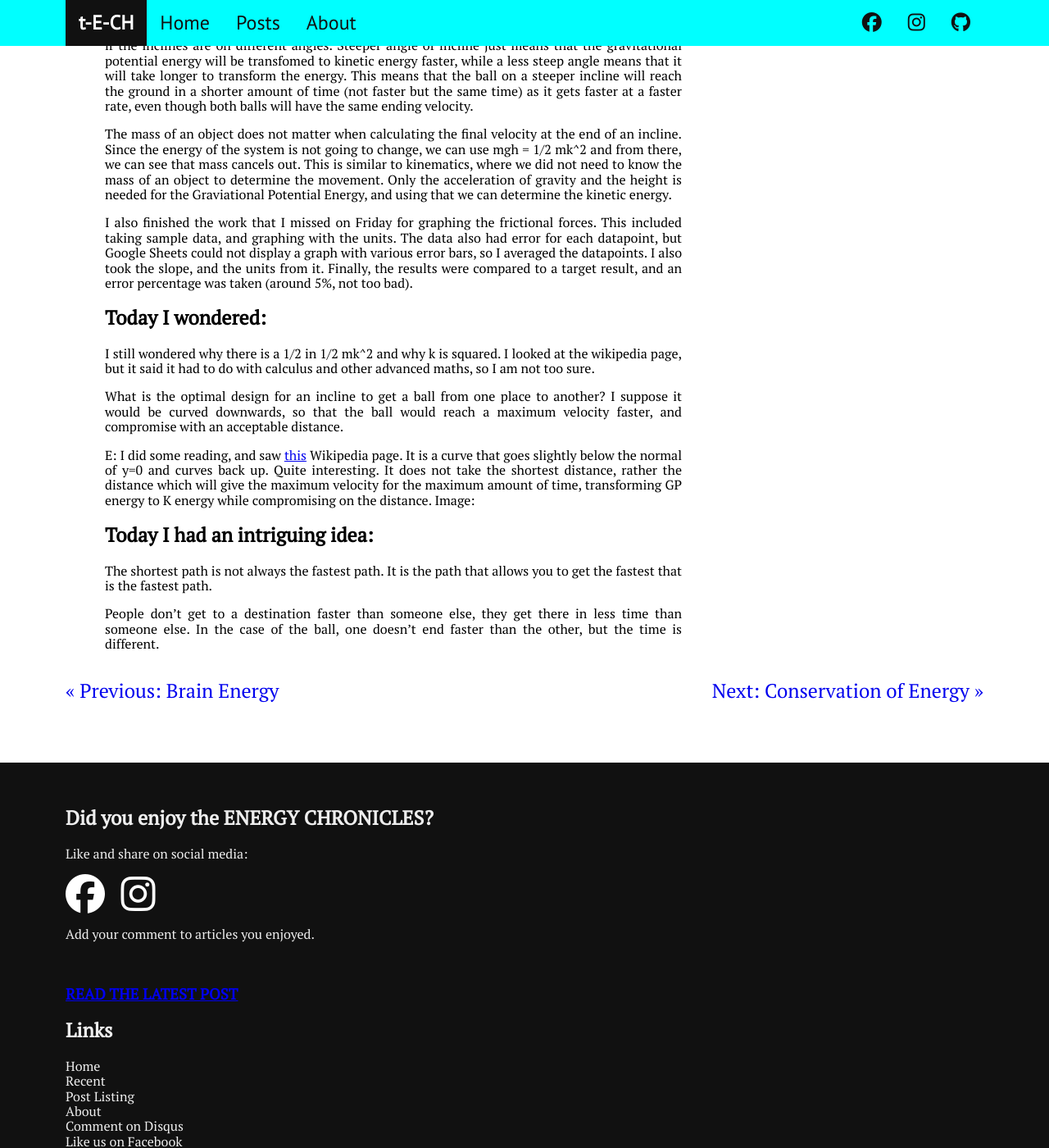
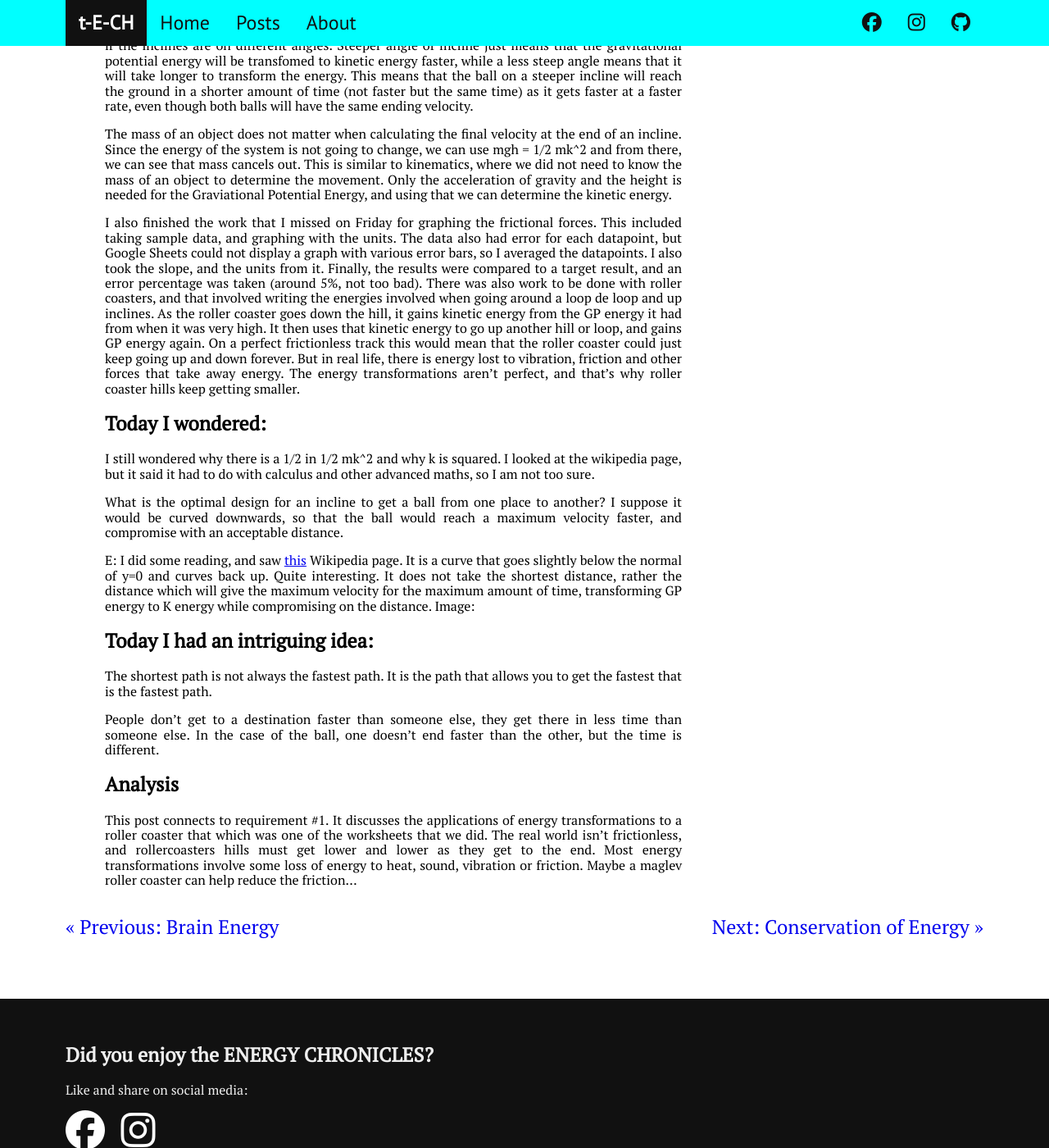
Before and after one commit to heliotrope3n/the-energy-chronicles, a Jekyll site: the page built from _posts/2017-11-27-GPE-and-Friday-Friction-Graphs.md, in a window 1280 px wide and 1400 px high, scrolled down 1011 px. Shown: the whole window at 82% size. Built offline with Jekyll 4.4.1, drawn with Linux system fonts in a browser that asks for light colours; nearby versions of some CDN libraries; comment, search, counter and statistics services are not loaded.

Commit message:
add analysis to 1,2

```diff
--- a/_layouts/post.html
+++ b/_layouts/post.html
@@ -27,7 +27,7 @@ layout: default
 <br/>
 <div>
     {% if page.previous.url %}
-    <a class="prev directions" href="{{ site.utl }}{{ page.previous.url }}">&laquo; Previous: {{page.previous.title}}</a>
+    <a class="prev directions" href="{{ site.url }}{{ page.previous.url }}">&laquo; Previous: {{page.previous.title}}</a>
     {% endif %}
 
     {% if page.next.url %}
--- a/_posts/2017-11-27-GPE-and-Friday-Friction-Graphs.md
+++ b/_posts/2017-11-27-GPE-and-Friday-Friction-Graphs.md
@@ -19,7 +19,7 @@ When rolled from an incline of the same height, two balls will have the same end
 
 The mass of an object does not matter when calculating the final velocity at the end of an incline. Since the energy of the system is not going to change, we can use mgh = 1/2 mk^2 and from there, we can see that mass cancels out. This is similar to kinematics, where we did not need to know the mass of an object to determine the movement. Only the acceleration of gravity and the height is needed for the Graviational Potential Energy, and using that we can determine the kinetic energy.
 
-I also finished the work that I missed on Friday for graphing the frictional forces. This included taking sample data, and graphing with the units. The data also had error for each datapoint, but Google Sheets could not display a graph with various error bars, so I averaged the datapoints. I also took the slope, and the units from it. Finally, the results were compared to a target result, and an error percentage was taken (around 5%, not too bad).
+I also finished the work that I missed on Friday for graphing the frictional forces. This included taking sample data, and graphing with the units. The data also had error for each datapoint, but Google Sheets could not display a graph with various error bars, so I averaged the datapoints. I also took the slope, and the units from it. Finally, the results were compared to a target result, and an error percentage was taken (around 5%, not too bad). There was also work to be done with roller coasters, and that involved writing the energies involved when going around a loop de loop and up inclines. As the roller coaster goes down the hill, it gains kinetic energy from the GP energy it had from when it was very high. It then uses that kinetic energy to go up another hill or loop, and gains GP energy again. On a perfect frictionless track this would mean that the roller coaster could just keep going up and down forever. But in real life, there is energy lost to vibration, friction and other forces that take away energy. The energy transformations aren't perfect, and that's why roller coaster hills keep getting smaller.
 
 ## Today I wondered:
 
@@ -34,3 +34,7 @@ E: I did some reading, and saw <a href="https://en.wikipedia.org/wiki/Brachistoc
 The shortest path is not always the fastest path. It is the path that allows you to get the fastest that is the fastest path.
 
 People don't get to a destination faster than someone else, they get there in less time than someone else. In the case of the ball, one doesn't end faster than the other, but the time is different.
+
+## Analysis
+
+This post connects to requirement #1.  It discusses the applications of energy transformations to a roller coaster that which was one of the worksheets that we did. The real world isn't frictionless, and rollercoasters hills must get lower and lower as they get to the end. Most energy transformations involve some loss of energy to heat, sound, vibration or friction. Maybe a maglev roller coaster can help reduce the friction...
```
Also changed, not shown: _posts/2017-11-20-Intro-To-Energy-and-Solar-Roofs.md (+5 -1 lines), _posts/2017-11-30-Power.md (+0 -2 lines).
